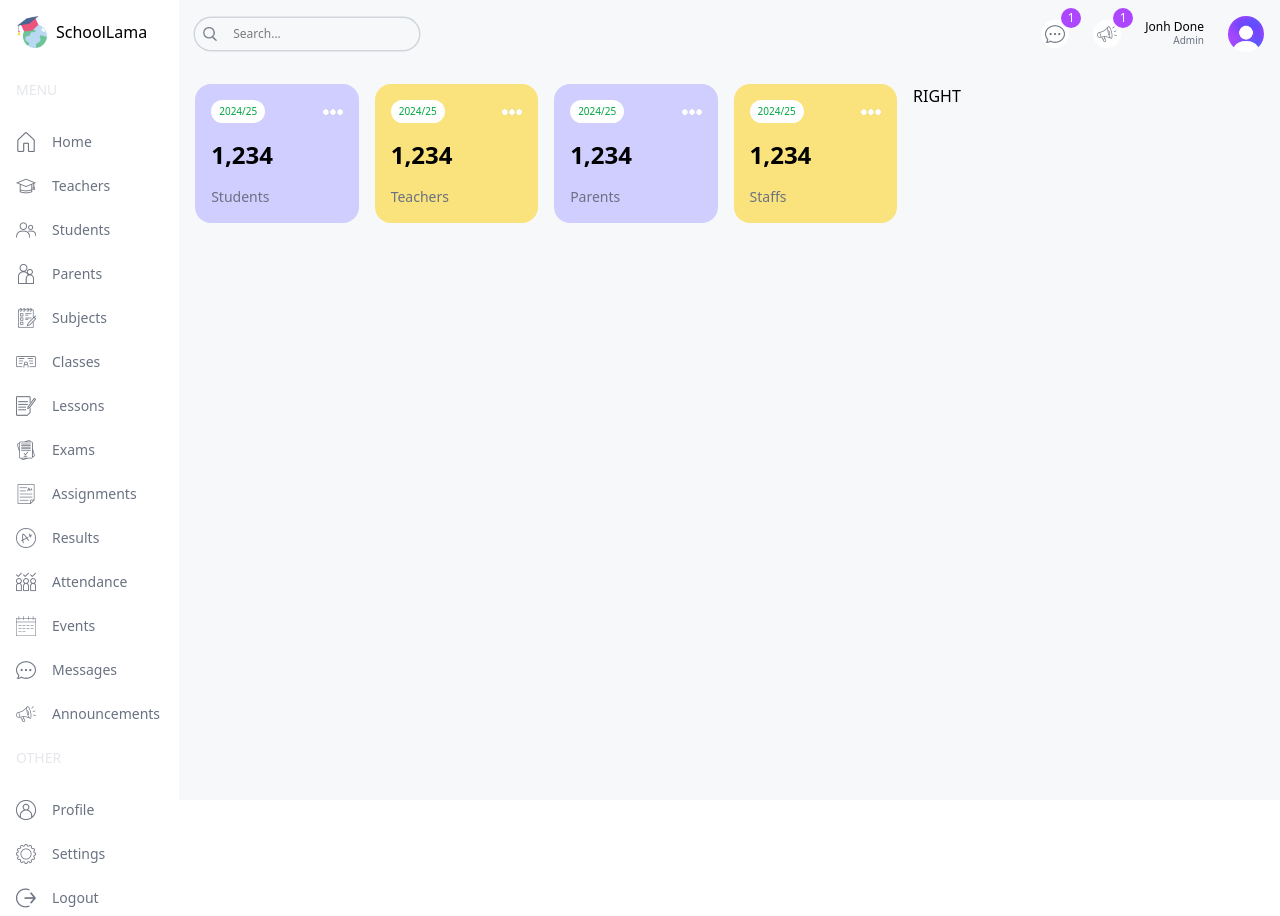
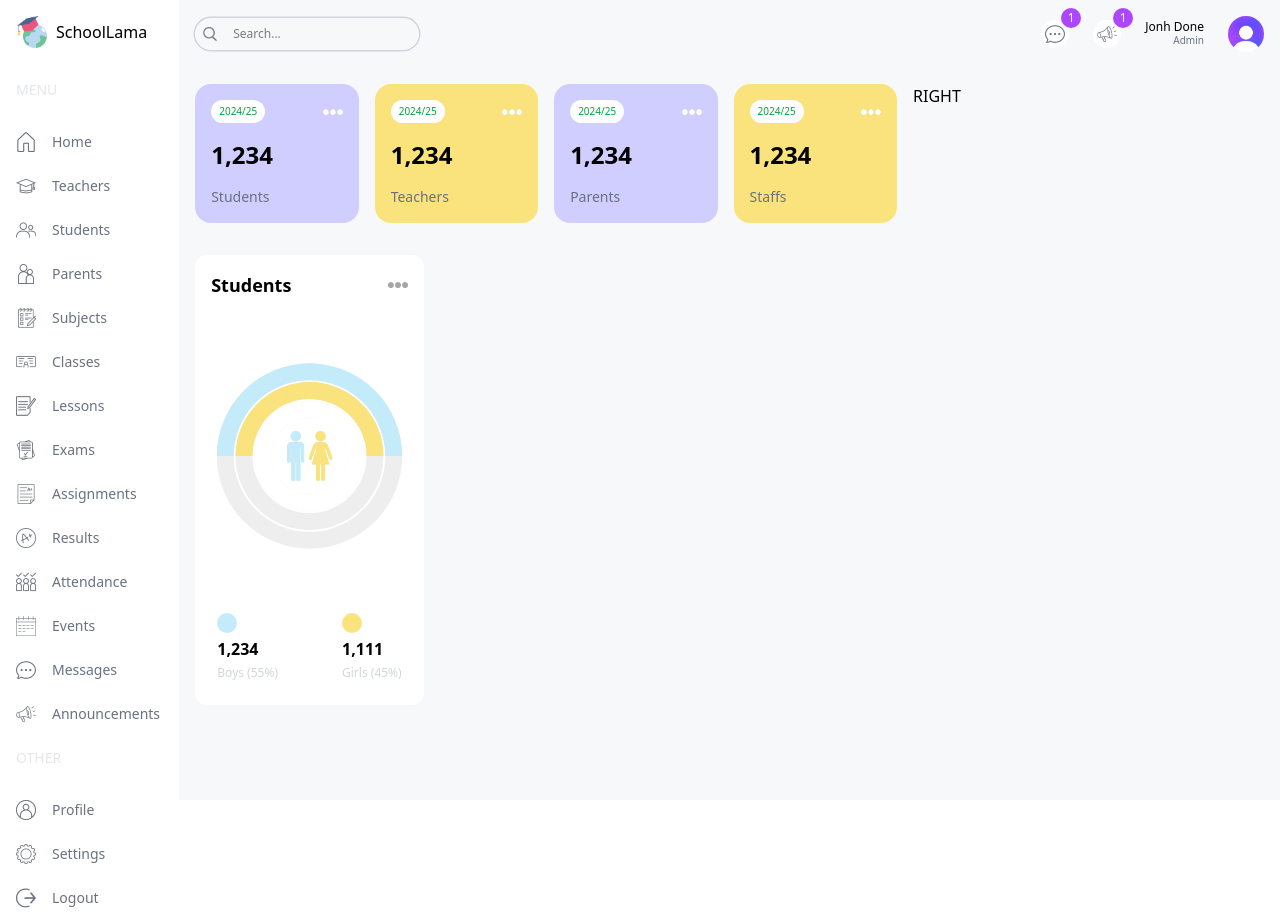
Before and after one commit to doglez/school-dash-nextjs-tailwind, a Next.js app: page /admin in a window 1280 px wide. Built offline with nearby package versions, Linux system fonts and the light colour scheme.

Commit message:
CountChart.tsx

```diff
--- a/package.json
+++ b/package.json
@@ -11,7 +11,8 @@
   "dependencies": {
     "next": "15.5.2",
     "react": "19.1.0",
-    "react-dom": "19.1.0"
+    "react-dom": "19.1.0",
+    "recharts": "^3.3.0"
   },
   "devDependencies": {
     "@eslint/eslintrc": "^3",
--- a/src/app/(dashboard)/admin/page.tsx
+++ b/src/app/(dashboard)/admin/page.tsx
@@ -1,10 +1,11 @@
+import CountChart from "@/components/CountChart";
 import UserCard from "@/components/UserCard";
 
 const AdminPage = () => {
     return (
         <div className="p-4 flex gap-4 flex-col md:flex-row">
             {/* LEFT */}
-            <div className="w-full lg:w-2/3">
+            <div className="w-full lg:w-2/3 flex flex-col gap-8">
                 {/* USERCARD */}
                 <div className="flex gap-4 justify-between flex-wrap">
                     <UserCard type="student" />
@@ -12,6 +13,17 @@
                     <UserCard type="parent" />
                     <UserCard type="staff" />
                 </div>
+                {/* MIDDLE CHARTS */}
+                <div className="flex gap-4 flex-col lg:flex-row">
+                    {/* COUNT CHART */}
+                    <div className="w-full lg:w-1/3 h-[450px]">
+                        <CountChart />
+                    </div>
+                    {/* ATTENDANCE CHART */}
+                    <div className="w-full lg:w-2/3 h-[450px]"></div>
+                </div>
+                {/* BOTTON CHART  */}
+                <div></div>
             </div>
             {/* RIGHT */}
             <div className="w-full lg:w-1/3">RIGHT</div>
--- /dev/null
+++ b/src/components/CountChart.tsx
@@ -0,0 +1,70 @@
+"use client";
+import Image from "next/image";
+import { RadialBarChart, RadialBar, ResponsiveContainer } from "recharts";
+
+const data = [
+    {
+        name: "Total",
+        count: 106,
+        fill: "white",
+    },
+    {
+        name: "Girls",
+        count: 53,
+        fill: "#fae27c",
+    },
+    {
+        name: "Boys",
+        count: 53,
+        fill: "#c3ebfa",
+    },
+];
+
+const CountChart = () => {
+    return (
+        <div className="bg-white rounded-xl w-full h-full p-4">
+            {/* TITLE */}
+            <div className="flex justify-between items-center">
+                <h1 className="text-lg font-semibold">Students</h1>
+                <Image src="/moreDark.png" alt="" width={20} height={20} />
+            </div>
+            {/* CHART */}
+            <div className="relative w-full h-[75%]">
+                <ResponsiveContainer>
+                    <RadialBarChart
+                        cx="50%"
+                        cy="50%"
+                        innerRadius={"40%"}
+                        outerRadius={"100%"}
+                        barSize={32}
+                        data={data}
+                    >
+                        <RadialBar background dataKey="count" />
+                    </RadialBarChart>
+                </ResponsiveContainer>
+                <Image
+                    src="/maleFemale.png"
+                    alt=""
+                    width={50}
+                    height={50}
+                    className="absolute top-1/2 left-1/2 -translate-x-1/2 -translate-y-1/2"
+                />
+            </div>
+            {/* BOTTON */}
+            <div className="flex justify-center gap-16">
+                <div className="flex flex-col gap-1">
+                    <div className="w-5 h-5 bg-lamaSky rounded-full"></div>
+                    <h1 className="font-bold">1,234</h1>
+                    <h2 className="text-xs text-gray-300">Boys (55%)</h2>
+                </div>
+                <div className="flex flex-col gap-1">
+                    <div className="w-5 h-5 bg-lamaYellow rounded-full"></div>
+                    <h1 className="font-bold">1,111</h1>
+                    <h2 className="text-xs text-gray-300">Girls (45%)</h2>
+                </div>
+            </div>
+        </div>
+    );
+};
+
+export default CountChart;
```
Also changed, not shown: 1 other file (tests, documents, lock files or other folders).
